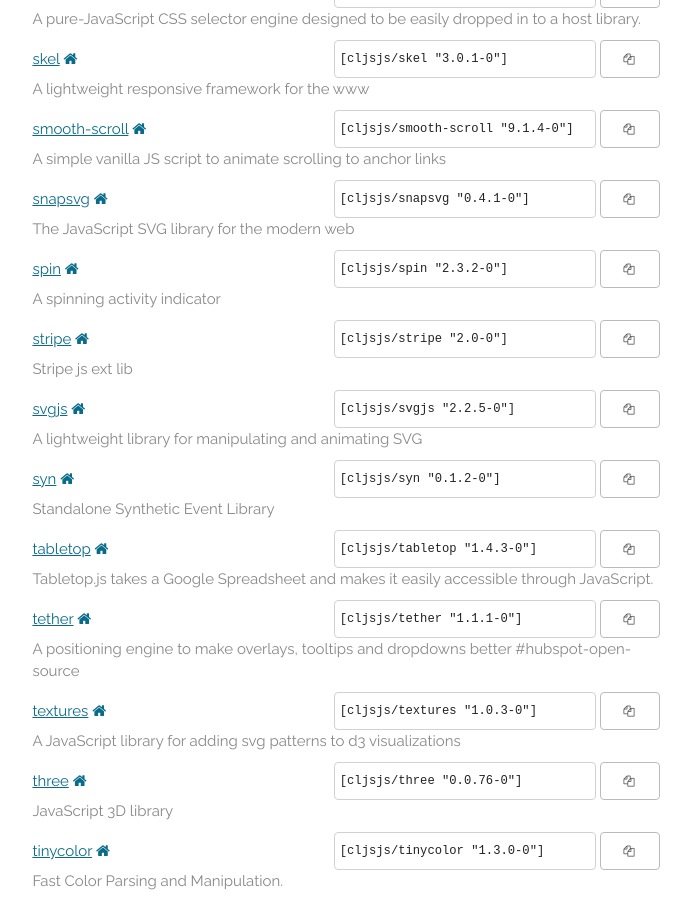
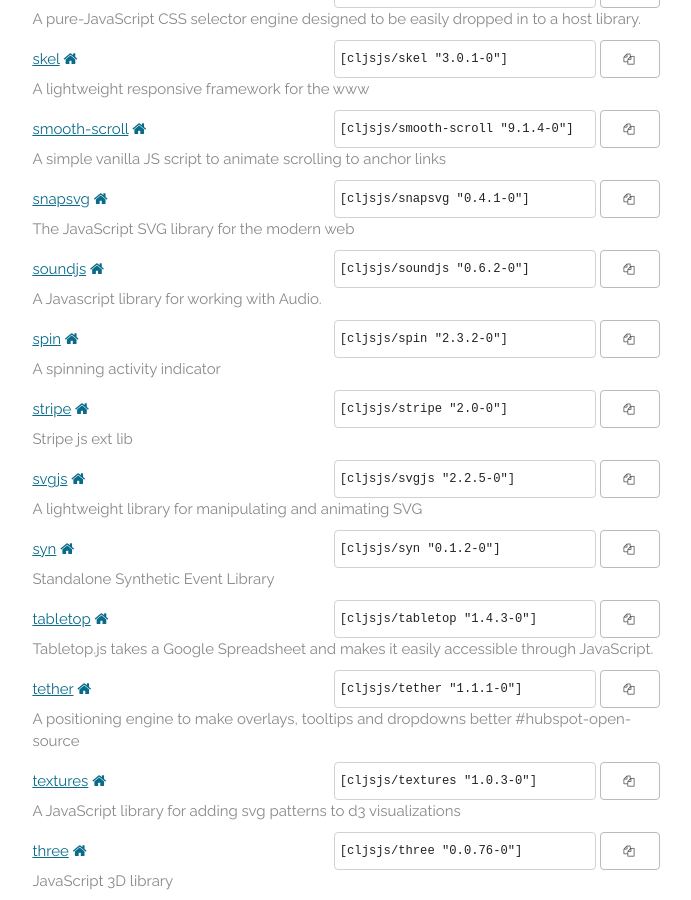
Before and after one commit to cljsjs/cljsjs.github.io, a Jekyll site: the page built from index.markdown, in a window 1280 px wide and 900 px high, scrolled down 15601 px. Shown: the whole window, without its empty margins (294-985 px from the left). Built offline with Jekyll 4.4.1, drawn with Linux system fonts in a browser that asks for light colours; nearby versions of some CDN libraries; comment, search, counter and statistics services are not loaded.

Commit message:
Automatic update

```diff
--- a/_includes/packages.html
+++ b/_includes/packages.html
@@ -1254,8 +1254,8 @@
     <a href="https://clojars.org/cljsjs/pdfjs">pdfjs</a>
     <a href="https://github.com/mozilla/pdf.js" target="new"><i class="fa fa-home"></i></a>
     <span class="clojars">
-      <input type="text" value='[cljsjs/pdfjs "1.1.3-0"]'/>
-      <button data-clipboard-text='[cljsjs/pdfjs "1.1.3-0"]'><i class="fa fa-copy"></i></button>
+      <input type="text" value='[cljsjs/pdfjs "1.5.188-0"]'/>
+      <button data-clipboard-text='[cljsjs/pdfjs "1.5.188-0"]'><i class="fa fa-copy"></i></button>
     </span>
     <p class="description">PDF Reader in JavaScript</p>
   </li>
@@ -1818,6 +1818,15 @@
     <p class="description">The JavaScript SVG library for the modern web</p>
   </li>
   <li>
+    <a href="https://clojars.org/cljsjs/soundjs">soundjs</a>
+    <a href="http://www.createjs.com/soundjs" target="new"><i class="fa fa-home"></i></a>
+    <span class="clojars">
+      <input type="text" value='[cljsjs/soundjs "0.6.2-0"]'/>
+      <button data-clipboard-text='[cljsjs/soundjs "0.6.2-0"]'><i class="fa fa-copy"></i></button>
+    </span>
+    <p class="description">A Javascript library for working with Audio.</p>
+  </li>
+  <li>
     <a href="https://clojars.org/cljsjs/spin">spin</a>
     <a href="http://spin.js.org" target="new"><i class="fa fa-home"></i></a>
     <span class="clojars">
```
